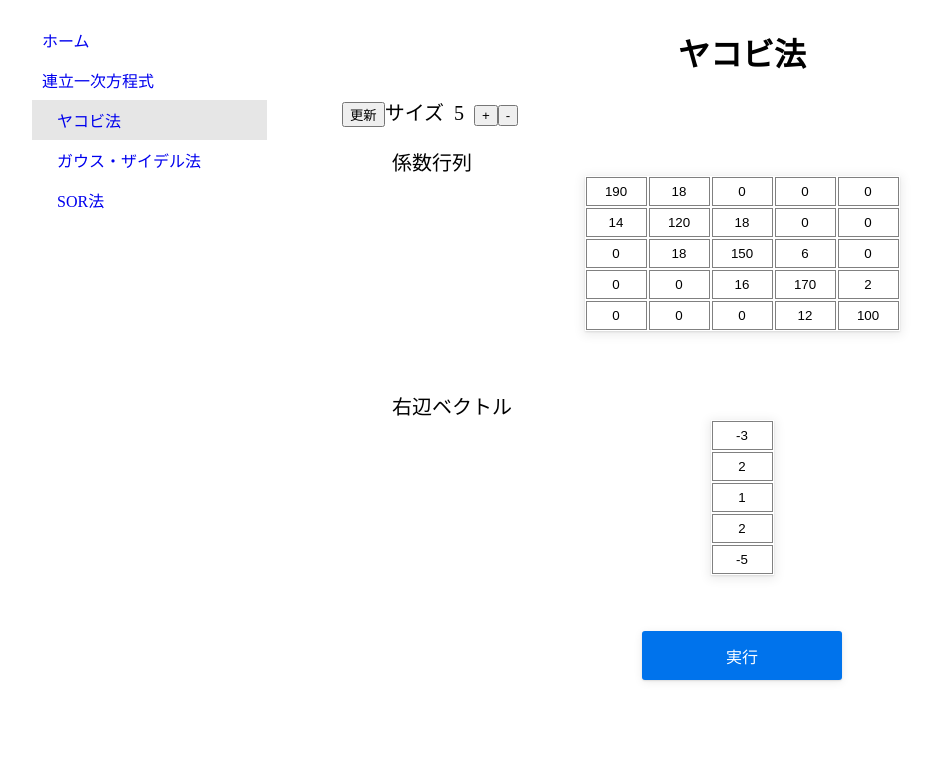
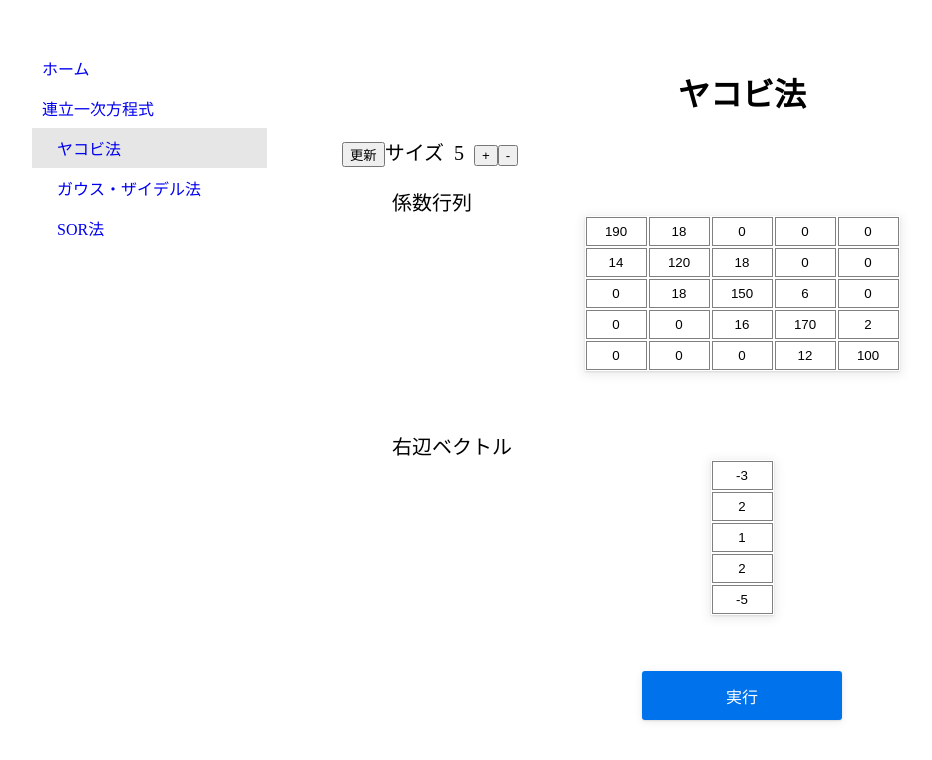
Before and after one commit to tarao1006/numerical-calculation, a React app: page /linear_equation/jacobi_method in a window 1280 px wide. Shown: the top 760 px of the page, without its empty margins (8-940 px from the left). Built offline with nearby package versions, Linux system fonts and the light colour scheme.

Commit message:
Add margin and change align-items

```diff
--- a/frontend/src/components/layout.jsx
+++ b/frontend/src/components/layout.jsx
@@ -26,7 +26,7 @@ const MainGrid = styled.div`
 
 const Container = styled.div`
   max-width: 1200px;
-  margin: 0 auto;
+  margin: 3em auto 0;
   display: grid;
   grid-template-columns: 220px 1fr;
   justify-content: center;
@@ -34,7 +34,6 @@ const Container = styled.div`
 
 const SideGrid = styled.div`
   grid-column: 1;
-  top: 20px;
   position: sticky;
-  align-self: baseline;
+  align-self: start;
 `
```
